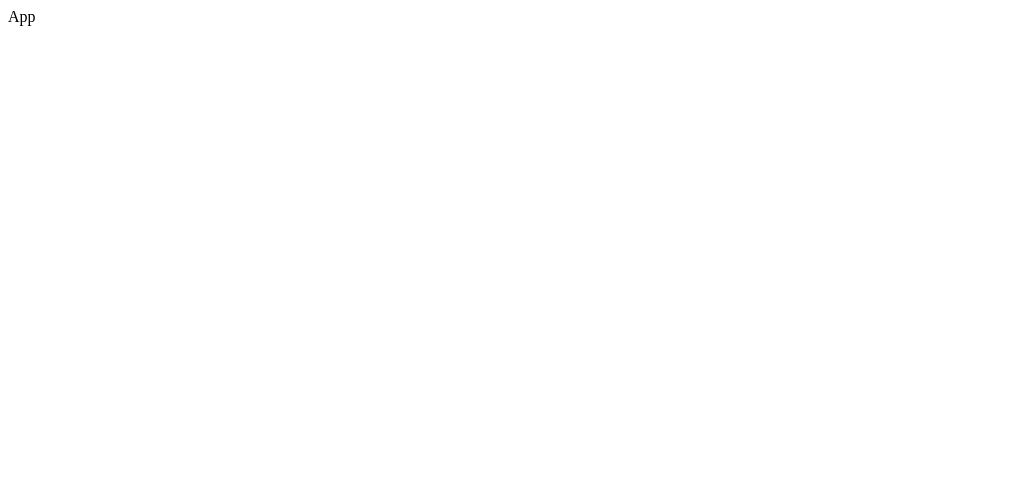
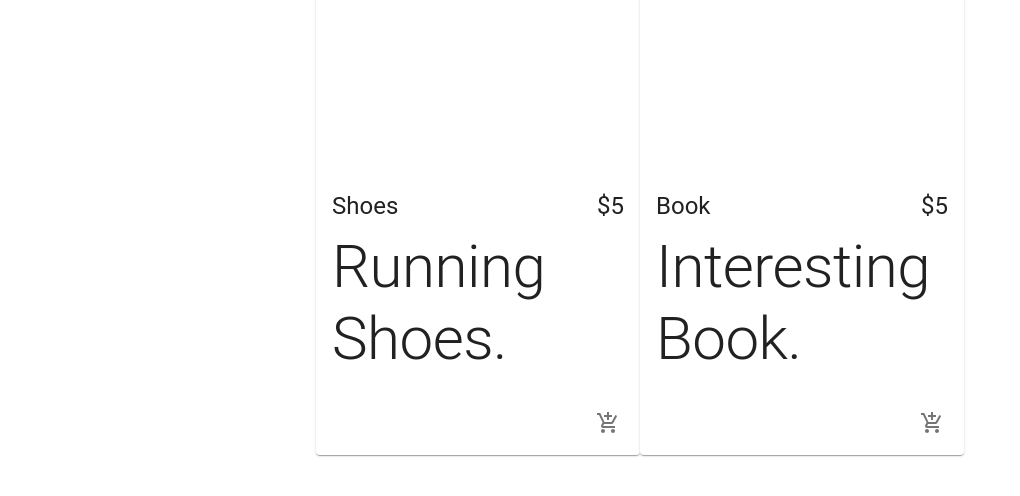
Before and after one commit to gilKag2/e-commerce-app, a React (Create React App) app: page / in a window 1280 px wide. Shown: the top 496 px of the page, without its empty margins (0-1020 px from the left). Built offline with nearby package versions, Linux system fonts and the light colour scheme; the HTML template or start-up script is replaced by a standard one.

Commit message:
added products

```diff
--- a/src/App.js
+++ b/src/App.js
@@ -1,8 +1,8 @@
 import React from 'react';
-
+import Products from './components/Products/Products';
 const App = () => {
     return (
-        <div>App</div>
+        <Products></Products>
     );
 };
 
--- /dev/null
+++ b/src/components/Products/Product/Product.js
@@ -0,0 +1,34 @@
+import React from 'react';
+import { Card, CardMedia, CardContent, CardActions, Typography, IconButton } from '@material-ui/core';
+import { AddShoppingCart } from '@material-ui/icons';
+
+import { CurrencyFormatter } from '../../../../utils';
+
+import useStyles from './Styles';
+
+const Product = ({ product }) => {
+    const classes = useStyles();
+    return (
+        <Card className={classes.root}>
+            <CardMedia className={classes.media} image='' title={product.name} />
+            <CardContent>
+                <div className={classes.cardContent}>
+                    <Typography variant='h5' gutterBottom>
+                        {product.name}
+                    </Typography>
+                    <Typography variant='h5' >
+                        {CurrencyFormatter.format(product.price)}
+                    </Typography>
+                </div>
+                <Typography variant='h2' color='text-secondary'>{product.description}</Typography>
+            </CardContent>
+            <CardActions disableSpacing className={classes.cardActions}>
+                <IconButton aria-label='Add To Cart'>
+                    <AddShoppingCart />
+                </IconButton>
+            </CardActions>
+        </Card>
+    );
+};
+
+export default Product;
--- /dev/null
+++ b/src/components/Products/Product/Styles.js
@@ -0,0 +1,19 @@
+import { makeStyles } from "@material-ui/core/styles";
+
+export default makeStyles(() => ({
+    root: {
+        maxWidth: '100%'
+    },
+    media: {
+        height: '0',
+        paddingTop: '56.25%'
+    },
+    cardActions: {
+        display: 'flex',
+        justifyContent: 'flex-end'
+    },
+    cardContent: {
+        display: 'flex',
+        justifyContent: 'space-between'
+    }
+}));
--- /dev/null
+++ b/src/components/Products/Products.js
@@ -0,0 +1,22 @@
+import React from 'react';
+import { Grid } from '@material-ui/core';
+import Product from './Product/Product';
+
+const products = [
+    { id: 1, name: 'Shoes', description: "Running Shoes.", price: 5 },
+    { id: 2, name: 'Book', description: "Interesting Book.", price: 5 }
+];
+
+const Products = () => {
+    return (
+        <Grid container justifyContent='center' spacing={4}>
+            {products.map(product => (
+                <Grid Item key={product.id} xs={12} sm={6} md={4} lg={3}>
+                    <Product product={product} />
+                </Grid>
+            ))}
+        </Grid>
+    );
+};
+
+export default Products;
--- /dev/null
+++ b/utils.js
@@ -0,0 +1,5 @@
+export const CurrencyFormatter = new Intl.NumberFormat(undefined, {
+    currency: "usd",
+    style: "currency",
+    minimumFractionDigits: 0
+});
```
